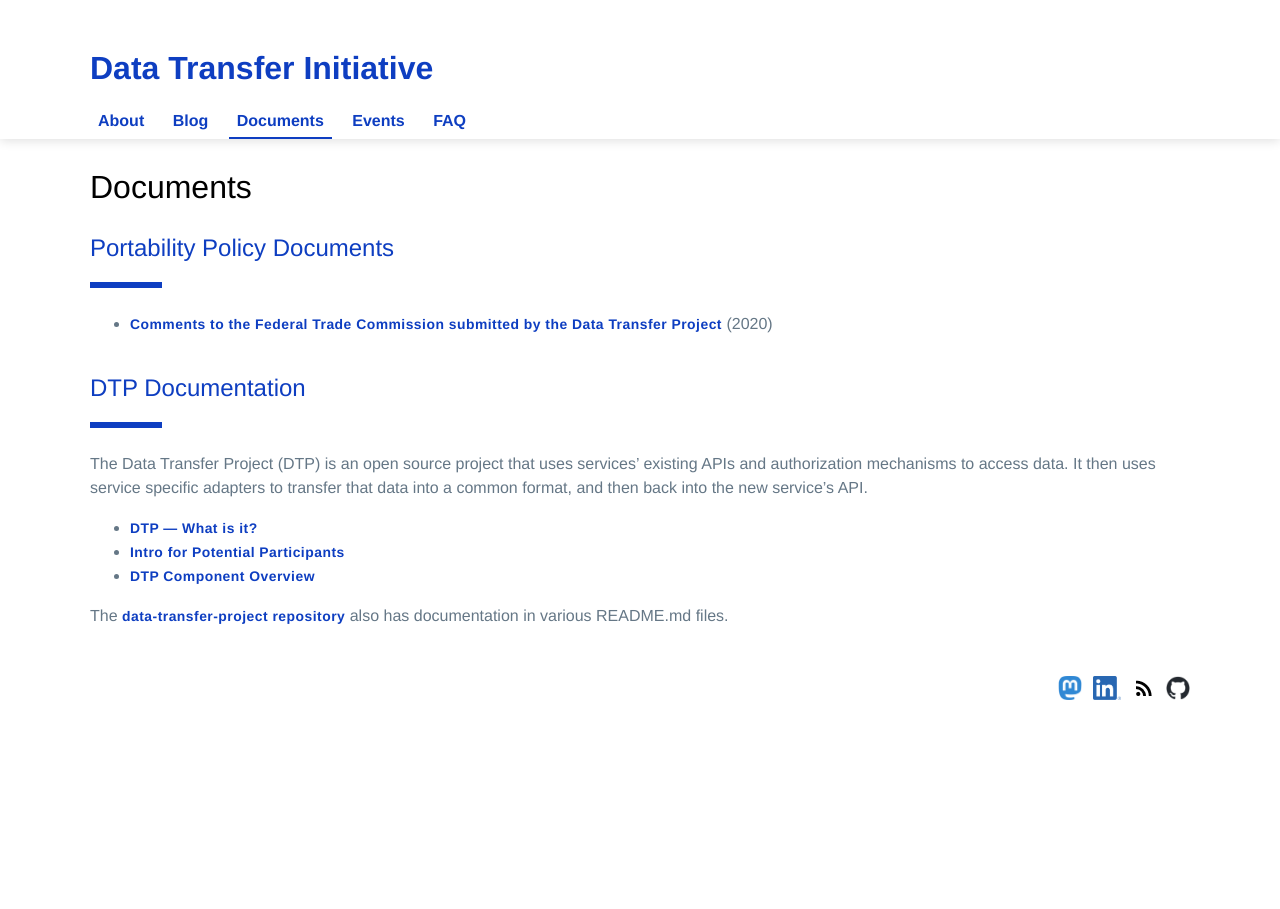
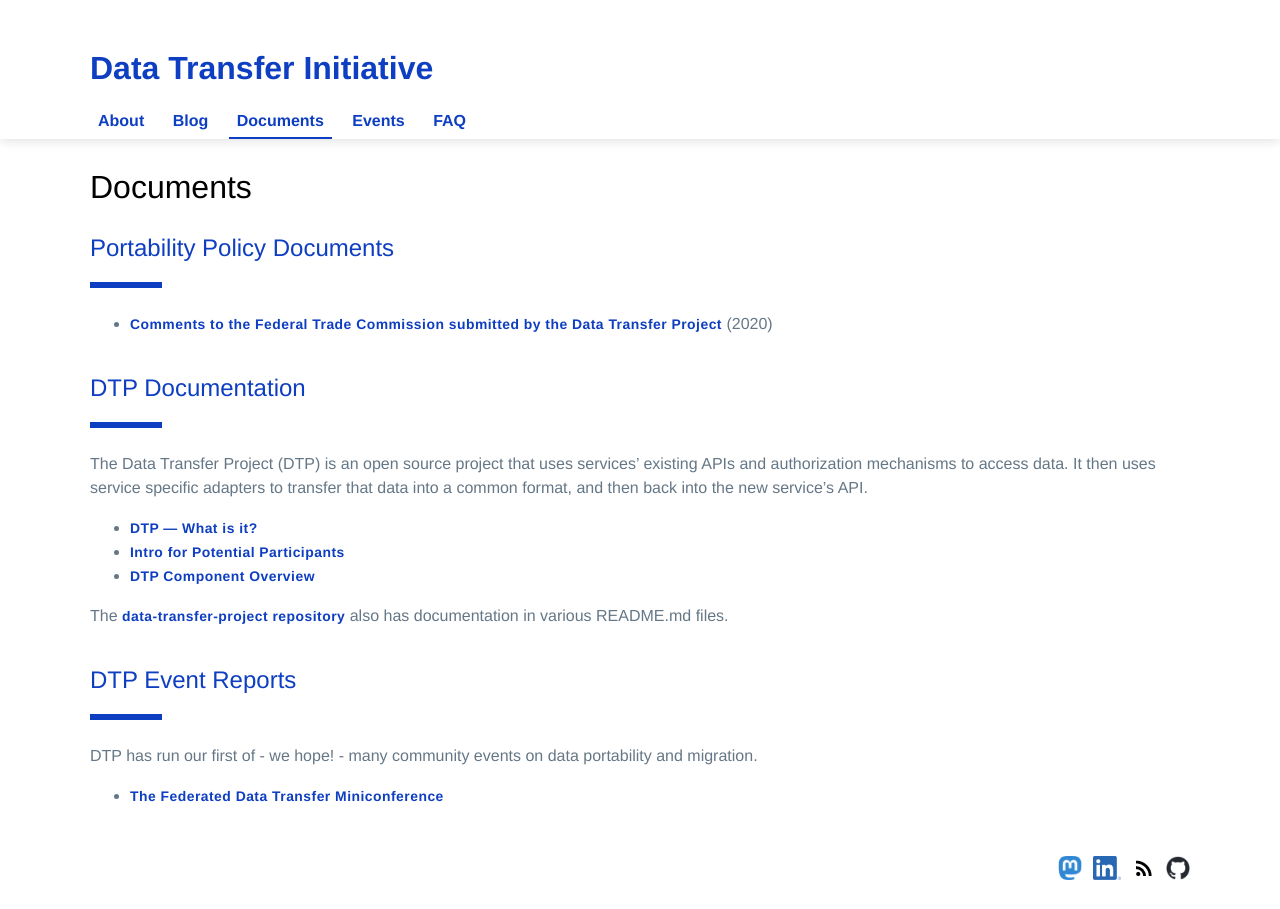
Before and after one commit to dtinit/dtinit.github.io, a Jekyll site: the page built from documentation.md, in a window 1280 px wide. Built offline with Jekyll 4.4.1, drawn with Linux system fonts in a browser that asks for light colours; our own code applies the rules of GitHub Pages for plain Markdown files.

Commit message:
Update documentation.md
Added the federated miniconf report.

```diff
--- a/documentation.md
+++ b/documentation.md
@@ -18,3 +18,12 @@
 
 The [data-transfer-project repository](https://github.com/google/data-transfer-project){:target="blank"} also has documentation in various README.md files.
 </article>
+
+<article class="section" markdown="1">
+## DTP Event Reports
+
+DTP has run our first of - we hope! - many community events on data portability and migration.
+
+* [The Federated Data Transfer Miniconference](/docs/dtp-federated-miniconference-report)
+
+</article>
```
